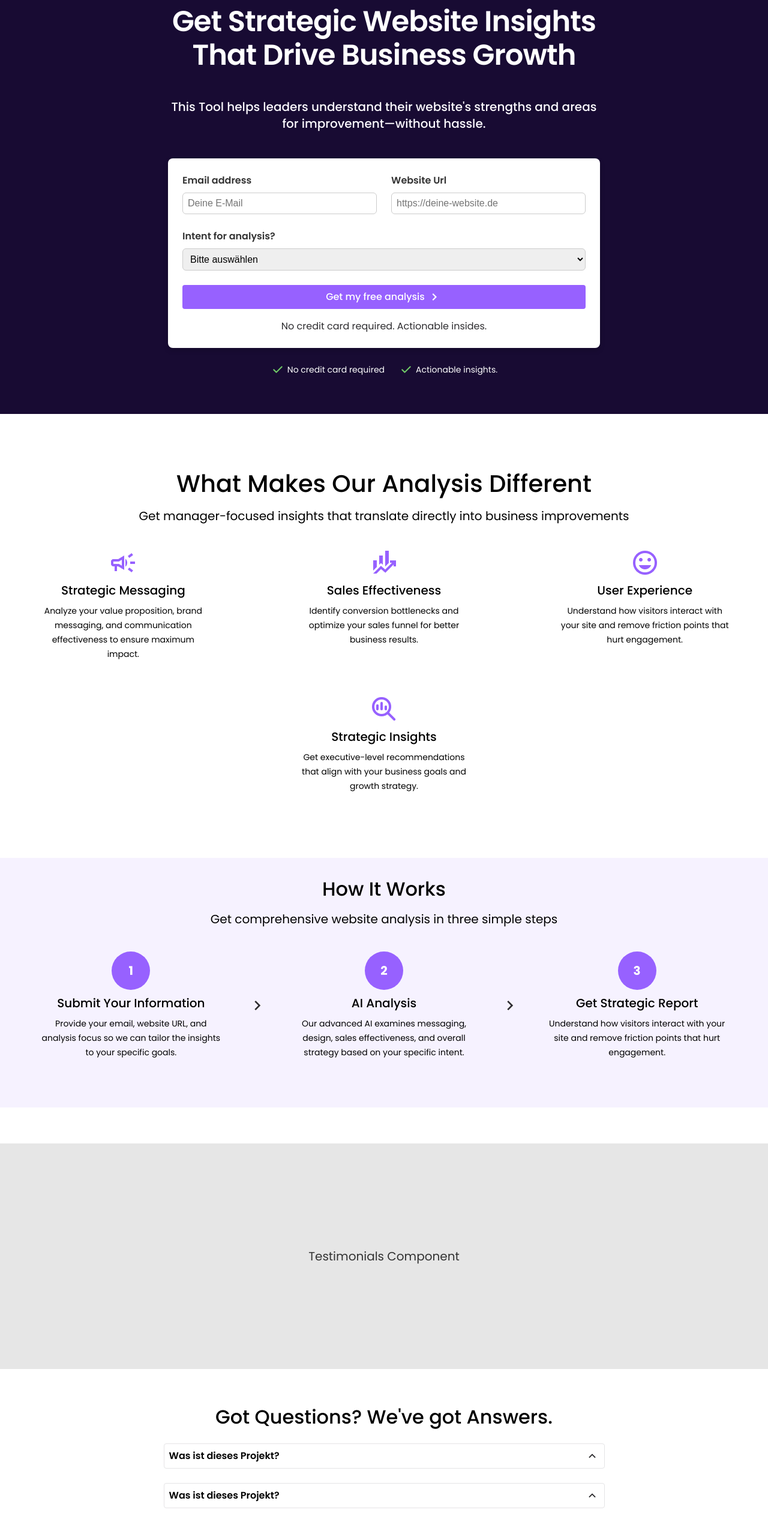
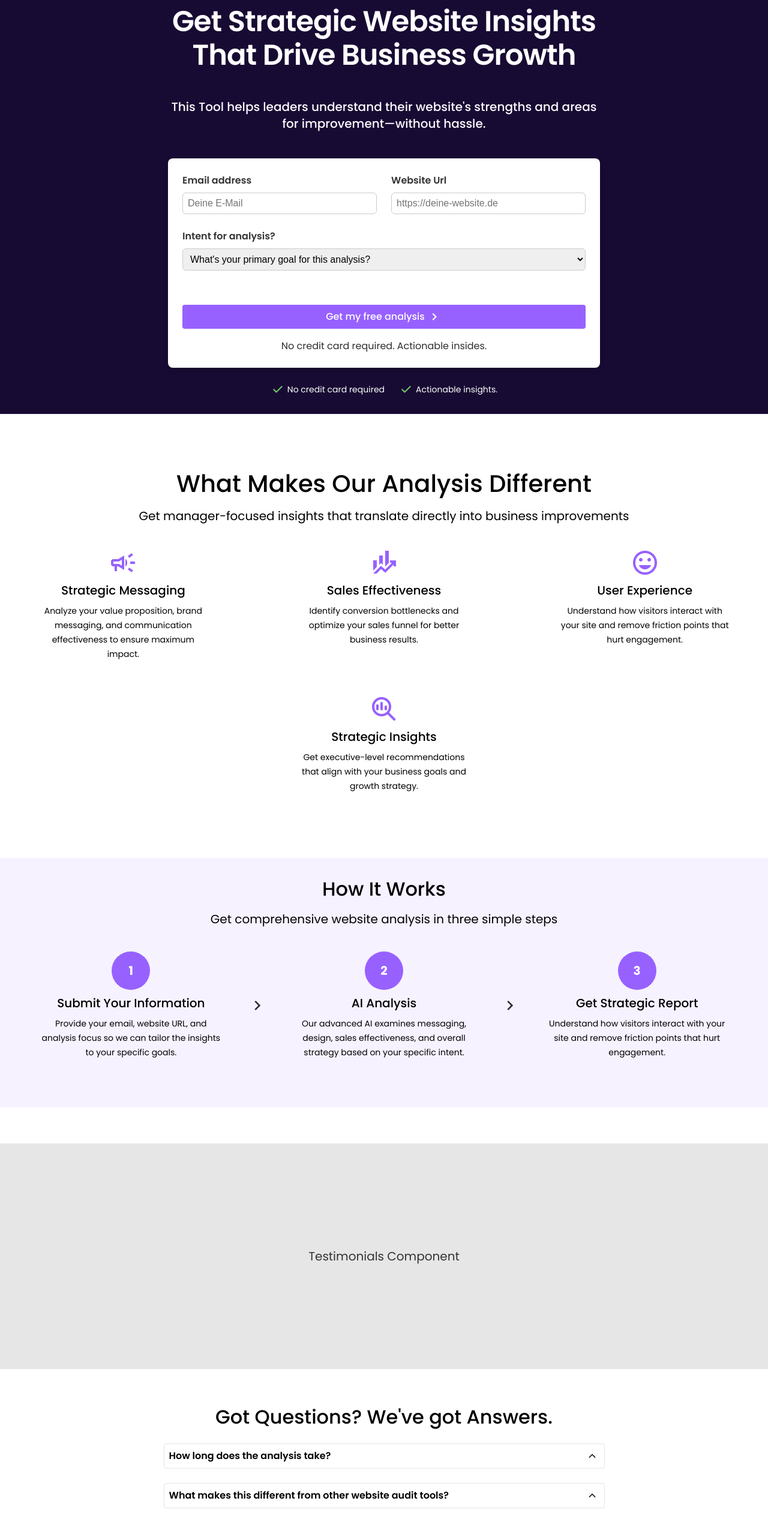
Before and after one commit to StephensSpace/TYRIOS, a Vue app: page / in a window 1280 px wide. Shown: the part 234-2771 px from the top of the page at 60% size. Built offline with nearby package versions, Linux system fonts and the light colour scheme.

Commit message:
Dropdown populated / LandingpageStrategic done

```diff
--- a/src/components/shared/FaqSection.vue
+++ b/src/components/shared/FaqSection.vue
@@ -4,171 +4,53 @@
 
         <div class="faq-box">
 
+            <template v-for="faq in faqButtons" :key="faq.id">
                 <div class="faq-item">
-                <button @click="isOpen = !isOpen" :aria-expanded="isOpen" aria-controls="faq1" id="faq1-button">
-                    <p>
-                        Was ist dieses Projekt?
-                    </p>
+                    <button @click="toggle(faq.id)" :aria-expanded="openIds.has(faq.id)" :aria-controls="faq.id"
+                        :id="`${faq.id}-button`">
+                        <p>{{ faq.titleEN }}</p>
 
                         <svg class="arrow-icon" width="25" height="24" viewBox="0 0 25 24" fill="none"
                             xmlns="http://www.w3.org/2000/svg">
-                        <mask id="mask0_329_93" style="mask-type:alpha" maskUnits="userSpaceOnUse" x="0" y="0"
+                            <mask :id="`${faq.id}-mask`" style="mask-type:alpha" maskUnits="userSpaceOnUse" x="0" y="0"
                                 width="25" height="24">
                                 <rect x="0.5" width="24" height="24" fill="#D9D9D9" />
                             </mask>
-                        <g mask="url(#mask0_329_93)">
+                            <g :mask="`url(#${faq.id}-mask)`">
                                 <path
                                     d="M7.9 15.3751L6.5 13.9751L12.5 7.9751L18.5 13.9751L17.1 15.3751L12.5 10.7751L7.9 15.3751Z"
                                     fill="#2D2C2F" />
                             </g>
                         </svg>
-
                     </button>
 
-                <div id="faq1" v-if="isOpen" role="region" aria-labelledby="faq1-button" class="faq-answer">
-                    <p>Das Projekt ist eine Web-App, die …</p>
+
+                    <div :id="faq.id" v-if="openIds.has(faq.id)" role="region" :aria-labelledby="`${faq.id}-button`"
+                        class="faq-answer">
+                        <p>{{ faq.textEN }}</p>
                     </div>
                 </div>
-
-            <div class="faq-item">
-                <button @click="isOpen = !isOpen" :aria-expanded="isOpen" aria-controls="faq1" id="faq1-button">
-                    <p>
-                        Was ist dieses Projekt?
-                    </p>
-
-                    <svg class="arrow-icon" width="25" height="24" viewBox="0 0 25 24" fill="none"
-                        xmlns="http://www.w3.org/2000/svg">
-                        <mask id="mask0_329_93" style="mask-type:alpha" maskUnits="userSpaceOnUse" x="0" y="0"
-                            width="25" height="24">
-                            <rect x="0.5" width="24" height="24" fill="#D9D9D9" />
-                        </mask>
-                        <g mask="url(#mask0_329_93)">
-                            <path
-                                d="M7.9 15.3751L6.5 13.9751L12.5 7.9751L18.5 13.9751L17.1 15.3751L12.5 10.7751L7.9 15.3751Z"
-                                fill="#2D2C2F" />
-                        </g>
-                    </svg>
-
-                </button>
-
-                <div id="faq1" v-if="isOpen" role="region" aria-labelledby="faq1-button" class="faq-answer">
-                    <p>Das Projekt ist eine Web-App, die …</p>
-                </div>
-            </div>
-
-            <div class="faq-item">
-                <button @click="isOpen = !isOpen" :aria-expanded="isOpen" aria-controls="faq1" id="faq1-button">
-                    <p>
-                        Was ist dieses Projekt?
-                    </p>
-
-                    <svg class="arrow-icon" width="25" height="24" viewBox="0 0 25 24" fill="none"
-                        xmlns="http://www.w3.org/2000/svg">
-                        <mask id="mask0_329_93" style="mask-type:alpha" maskUnits="userSpaceOnUse" x="0" y="0"
-                            width="25" height="24">
-                            <rect x="0.5" width="24" height="24" fill="#D9D9D9" />
-                        </mask>
-                        <g mask="url(#mask0_329_93)">
-                            <path
-                                d="M7.9 15.3751L6.5 13.9751L12.5 7.9751L18.5 13.9751L17.1 15.3751L12.5 10.7751L7.9 15.3751Z"
-                                fill="#2D2C2F" />
-                        </g>
-                    </svg>
-
-                </button>
-
-                <div id="faq1" v-if="isOpen" role="region" aria-labelledby="faq1-button" class="faq-answer">
-                    <p>Das Projekt ist eine Web-App, die …</p>
-                </div>
-            </div>
-
-            <div class="faq-item">
-                <button @click="isOpen = !isOpen" :aria-expanded="isOpen" aria-controls="faq1" id="faq1-button">
-                    <p>
-                        Was ist dieses Projekt?
-                    </p>
-
-                    <svg class="arrow-icon" width="25" height="24" viewBox="0 0 25 24" fill="none"
-                        xmlns="http://www.w3.org/2000/svg">
-                        <mask id="mask0_329_93" style="mask-type:alpha" maskUnits="userSpaceOnUse" x="0" y="0"
-                            width="25" height="24">
-                            <rect x="0.5" width="24" height="24" fill="#D9D9D9" />
-                        </mask>
-                        <g mask="url(#mask0_329_93)">
-                            <path
-                                d="M7.9 15.3751L6.5 13.9751L12.5 7.9751L18.5 13.9751L17.1 15.3751L12.5 10.7751L7.9 15.3751Z"
-                                fill="#2D2C2F" />
-                        </g>
-                    </svg>
-
-                </button>
-
-                <div id="faq1" v-if="isOpen" role="region" aria-labelledby="faq1-button" class="faq-answer">
-                    <p>Das Projekt ist eine Web-App, die …</p>
-                </div>
-            </div>
-
-            <div class="faq-item">
-                <button @click="isOpen = !isOpen" :aria-expanded="isOpen" aria-controls="faq1" id="faq1-button">
-                    <p>
-                        Was ist dieses Projekt?
-                    </p>
-
-                    <svg class="arrow-icon" width="25" height="24" viewBox="0 0 25 24" fill="none"
-                        xmlns="http://www.w3.org/2000/svg">
-                        <mask id="mask0_329_93" style="mask-type:alpha" maskUnits="userSpaceOnUse" x="0" y="0"
-                            width="25" height="24">
-                            <rect x="0.5" width="24" height="24" fill="#D9D9D9" />
-                        </mask>
-                        <g mask="url(#mask0_329_93)">
-                            <path
-                                d="M7.9 15.3751L6.5 13.9751L12.5 7.9751L18.5 13.9751L17.1 15.3751L12.5 10.7751L7.9 15.3751Z"
-                                fill="#2D2C2F" />
-                        </g>
-                    </svg>
-
-                </button>
-
-                <div id="faq1" v-if="isOpen" role="region" aria-labelledby="faq1-button" class="faq-answer">
-                    <p>Das Projekt ist eine Web-App, die …</p>
-                </div>
-            </div>
-
-            <div class="faq-item">
-                <button @click="isOpen = !isOpen" :aria-expanded="isOpen" aria-controls="faq1" id="faq1-button">
-                    <p>
-                        Was ist dieses Projekt?
-                    </p>
-
-                    <svg class="arrow-icon" width="25" height="24" viewBox="0 0 25 24" fill="none"
-                        xmlns="http://www.w3.org/2000/svg">
-                        <mask id="mask0_329_93" style="mask-type:alpha" maskUnits="userSpaceOnUse" x="0" y="0"
-                            width="25" height="24">
-                            <rect x="0.5" width="24" height="24" fill="#D9D9D9" />
-                        </mask>
-                        <g mask="url(#mask0_329_93)">
-                            <path
-                                d="M7.9 15.3751L6.5 13.9751L12.5 7.9751L18.5 13.9751L17.1 15.3751L12.5 10.7751L7.9 15.3751Z"
-                                fill="#2D2C2F" />
-                        </g>
-                    </svg>
-
-                </button>
-
-                <div id="faq1" v-if="isOpen" role="region" aria-labelledby="faq1-button" class="faq-answer">
-                    <p>Das Projekt ist eine Web-App, die …</p>
-                </div>
-            </div>
+            </template>
         </div>
     </section>
 
 </template>
 
 <script setup lang="ts">
-import { ref } from "vue";
+import { ref } from 'vue'
+import faqButtons from "../../data/FaqButtons";
 
-const isOpen = ref(false);
+const openIds = ref<Set<string>>(new Set())
 
+function toggle(id: string) {
+    if (openIds.value.has(id)) {
+        openIds.value.delete(id)
+    } else {
+        openIds.value.add(id)
+    }
+    // Da Set eine Referenz ist, setze es neu, damit Vue reaktiv ist:
+    openIds.value = new Set(openIds.value)
+}
 </script>
 
 <style lang="scss">
@@ -191,7 +73,6 @@ const isOpen = ref(false);
 }
 
 .faq-box {
-
     @include mixins.faq-box;
 
     button {
@@ -214,7 +95,10 @@ const isOpen = ref(false);
 }
 
 .faq-answer {
+    @include mixins.faq-button;
+    width: auto;
     overflow: hidden;
+
 }
 
 .faq-enter-from,
--- a/src/components/shared/Form.vue
+++ b/src/components/shared/Form.vue
@@ -1,6 +1,5 @@
 <template>
   <form @submit.prevent="onSubmit">
-    <!-- FIXE INPUTS IN EINER ROW -->
     <div class="input-row">
       <div class="form-group">
         <label for="email">Email address</label>
@@ -18,14 +17,24 @@
       <textarea id="message" placeholder="Ich wünsche mir ..." v-model="message"></textarea>
     </div>
 
-    <div v-else-if="variant === 'dropdown'" class="form-group">
-      <label for="selection">Intent for analysis?</label>
-      <select id="selection" v-model="dropdownSelection" required>
-        <option disabled value="">Bitte auswählen</option>
-        <option value="option1">Option 1</option>
-        <option value="option2">Option 2</option>
-      </select>
-    </div>
+    <div v-else-if="variant === 'dropdown'" class="form-group" role="group" aria-labelledby="selection-label">
+  <label id="selection-label" for="selection">Intent for analysis?</label>
+  <select
+    id="selection"
+    v-model="dropdownSelection"
+    required
+    aria-required="true"
+    aria-describedby="selection-help"
+  >
+    <option disabled value="">What's your primary goal for this analysis?</option>
+    <option v-for="item in formDropItems" :key="item.id" :value="item.id">
+      {{ item.textEN }}
+    </option>
+  </select>
+  <span id="selection-help" class="sr-only">
+    Please select an option of the list.
+  </span>
+</div>
 
     <div class="submit-box">
       <button type="submit" class="submit-button">
@@ -40,6 +49,7 @@
 
 <script setup lang="ts">
 import { ref } from "vue";
+import formDropItems from "../../data/FormDropdown";
 
 defineProps({
   variant: {
@@ -111,6 +121,11 @@ form {
       outline: none;
     }
   }
+
+  option {
+    @include mixins.dropdown-option; // Dein Dropdown-Option-Mixin hier einfügen
+  }
+
 }
 
 .describe-intend-box {
--- /dev/null
+++ b/src/data/FaqButtons.ts
@@ -0,0 +1,50 @@
+export interface FaqItem {
+    id: string
+    titleEN: string
+    textEN: string
+}
+
+export const faqButtons: FaqItem[] = [
+    {
+        id: 'faq1',
+        titleEN: 'How long does the analysis take?',
+        textEN: `Lorem ipsum dolor sit, amet consectetur adipisicing elit.
+        Quam nostrum quidem cum, reiciendis debitis officia modi neque odio
+        similique inventore a soluta quo facilis voluptatem enim libero, quasi
+        perferendis ducimus!`,
+    },
+    {
+        id: 'faq2',
+        titleEN: 'What makes this different from other website audit tools?',
+        textEN: `Lorem ipsum dolor sit, amet consectetur adipisicing elit.
+        Quam nostrum quidem cum, reiciendis debitis officia modi neque odio
+        similique inventore a soluta quo facilis voluptatem enim libero, quasi
+        perferendis ducimus!`,
+    },
+    {
+        id: 'faq3',
+        titleEN: 'Do I need technical knowledge to understand the report?',
+        textEN: `Lorem ipsum dolor sit, amet consectetur adipisicing elit.
+        Quam nostrum quidem cum, reiciendis debitis officia modi neque odio
+        similique inventore a soluta quo facilis voluptatem enim libero, quasi
+        perferendis ducimus!`,
+    },
+    {
+        id: 'faq4',
+        titleEN: 'Can you analyze e-commerce websites?',
+        textEN: `Lorem ipsum dolor sit, amet consectetur adipisicing elit.
+        Quam nostrum quidem cum, reiciendis debitis officia modi neque odio
+        similique inventore a soluta quo facilis voluptatem enim libero, quasi
+        perferendis ducimus!`,
+    },
+    {
+        id: 'faq5',
+        titleEN: 'What if I need help implementing the recommendations?',
+        textEN: `Lorem ipsum dolor sit, amet consectetur adipisicing elit.
+        Quam nostrum quidem cum, reiciendis debitis officia modi neque odio
+        similique inventore a soluta quo facilis voluptatem enim libero, quasi
+        perferendis ducimus!`,
+    },
+]
+
+export default faqButtons;
--- /dev/null
+++ b/src/data/FormDropdown.ts
@@ -0,0 +1,33 @@
+export interface FormItems {
+    id: string
+    textEN: string
+}
+
+export const formDropItems: FormItems[] = [
+    {
+        id: 'form1',
+        textEN: `Increase Conversions and Sales`,
+    },
+    {
+        id: 'form2',
+        textEN: `Optimized Brand Messaging`,
+    },
+    {
+        id: 'form3',
+        textEN: `Enhance Visual Design`,
+    },
+    {
+        id: 'form4',
+        textEN: `Overall Strategic Review`,
+    },
+    {
+        id: 'form5',
+        textEN: `Competitive Analysis`,
+    },
+    {
+        id: 'form6',
+        textEN: `Mobile Experience Optimization `,
+    }
+]
+
+export default formDropItems;
--- a/src/style.scss
+++ b/src/style.scss
@@ -9,8 +9,7 @@
   --tyrios-medium: #FCFAFF;
   --tyrios-purple: #9761FF;
   --tyrios-dark-grey: #2D2C2F;
-
-  ;
+  --tyrios-light-grey: #E5E4E6;
 }
 
 body {
```
Also changed, not shown: src/styles/_mixins.scss (+20 -0 lines). Lines whose indentation alone changed are shown as unchanged.
